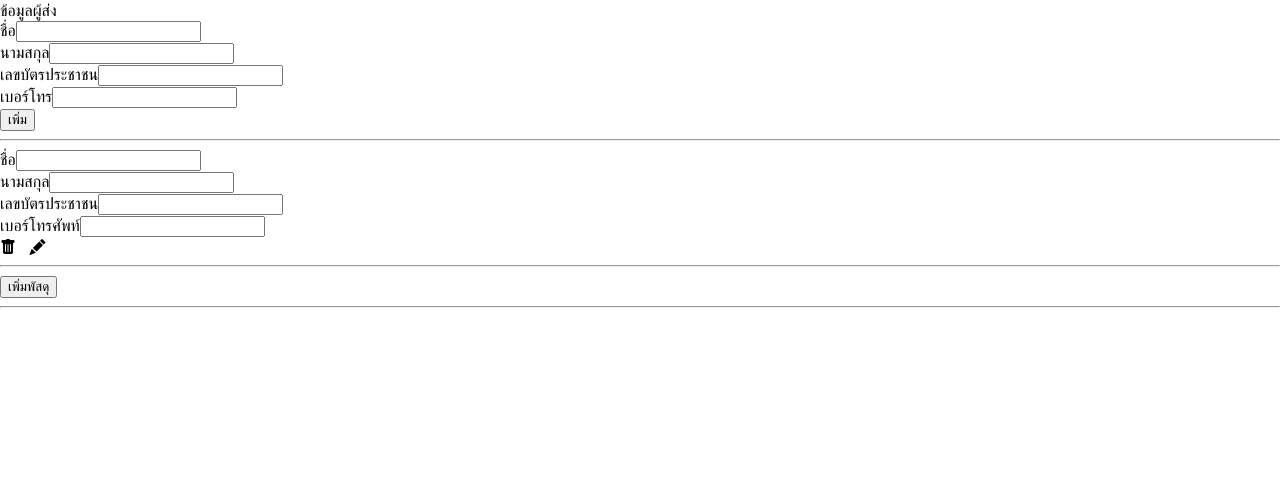
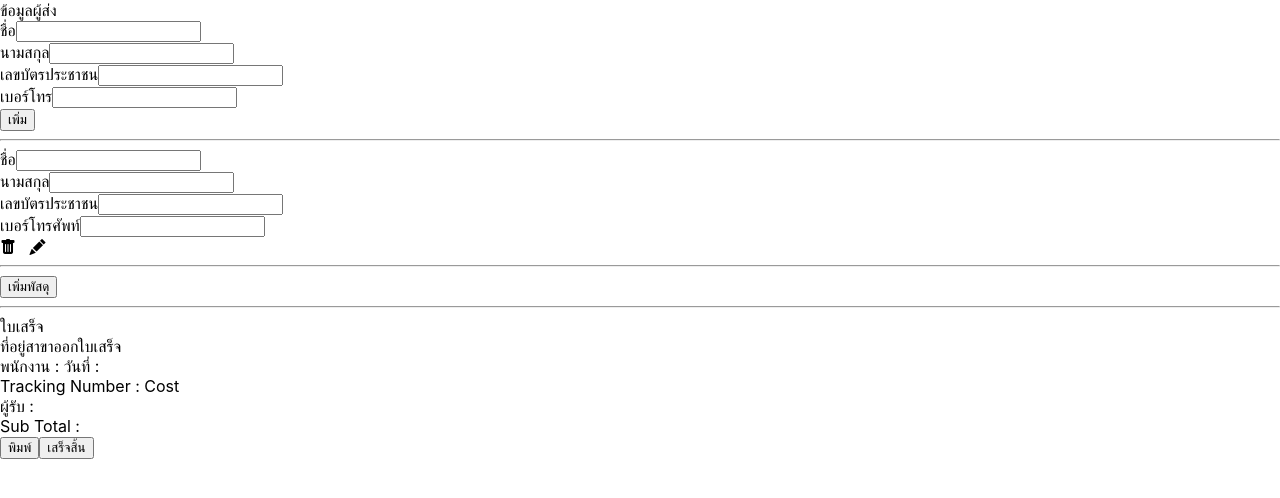
Before and after one commit to gungun614/BerryExpress, a React (Create React App) app in the folder frontend/: page /staff/addParcel in a window 1280 px wide. Shown: the top 498 px of the page. Built offline with nearby package versions, Linux system fonts and the light colour scheme.

Commit message:
add AddParcel pppp

```diff
--- a/frontend/src/pages/AddParcel.js
+++ b/frontend/src/pages/AddParcel.js
@@ -91,8 +91,8 @@ const AddParcel = () => {
         {/* nan */}
         {/* <Label text = "ข้อมูลผู้รับ" />
         <br/>
-        <Label text="ชื่อ" />
-        <Input type="text" value={consigneeName} onChange = {handleChangeConsigneeName} />
+        <Label text ="ชื่อ" />
+        <Input type ="text" value={consigneeName} onChange = {handleChangeConsigneeName} />
         <br/>
         <Label text = "นามสกุล" />
         <Input type = "text" value = {consigneeLastName} onChange = {handleChangeConsigneeLastName} />
@@ -117,6 +117,22 @@ const AddParcel = () => {
       </div>
       <div>
         {/* pppp */}
+        <Label text = "ใบเสร็จ" />
+        <br/>
+        <Label text = "ที่อยู่สาขาออกใบเสร็จ" />
+        <br/>
+        <Label text = "พนักงาน : " />
+        <Label text = "วันที่ : " />
+        <br/>
+        <Label text = "Tracking Number : " />
+        <Label text = "Cost" />
+        <br/>
+        <Label text = "ผู้รับ : " />
+        <br/>
+        <Label text = "Sub Total : " />
+        <br/>
+        <Button text ="พิมพ์"/>
+        <Button text ="เสร็จสิ้น"/>
       </div>
     </div>
   )
```
Also changed, not shown: 2 other files (tests, documents, lock files or other folders).
